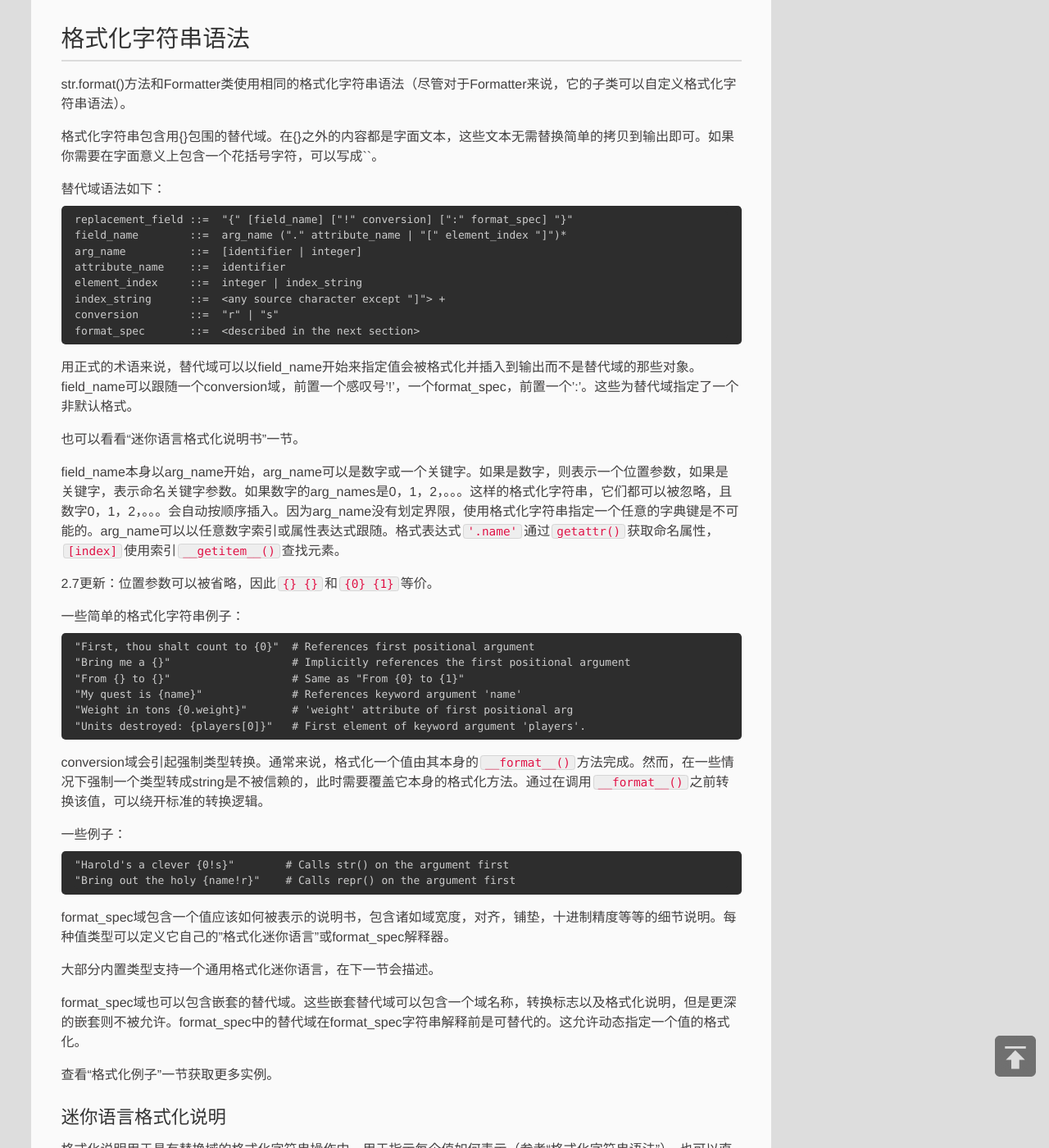
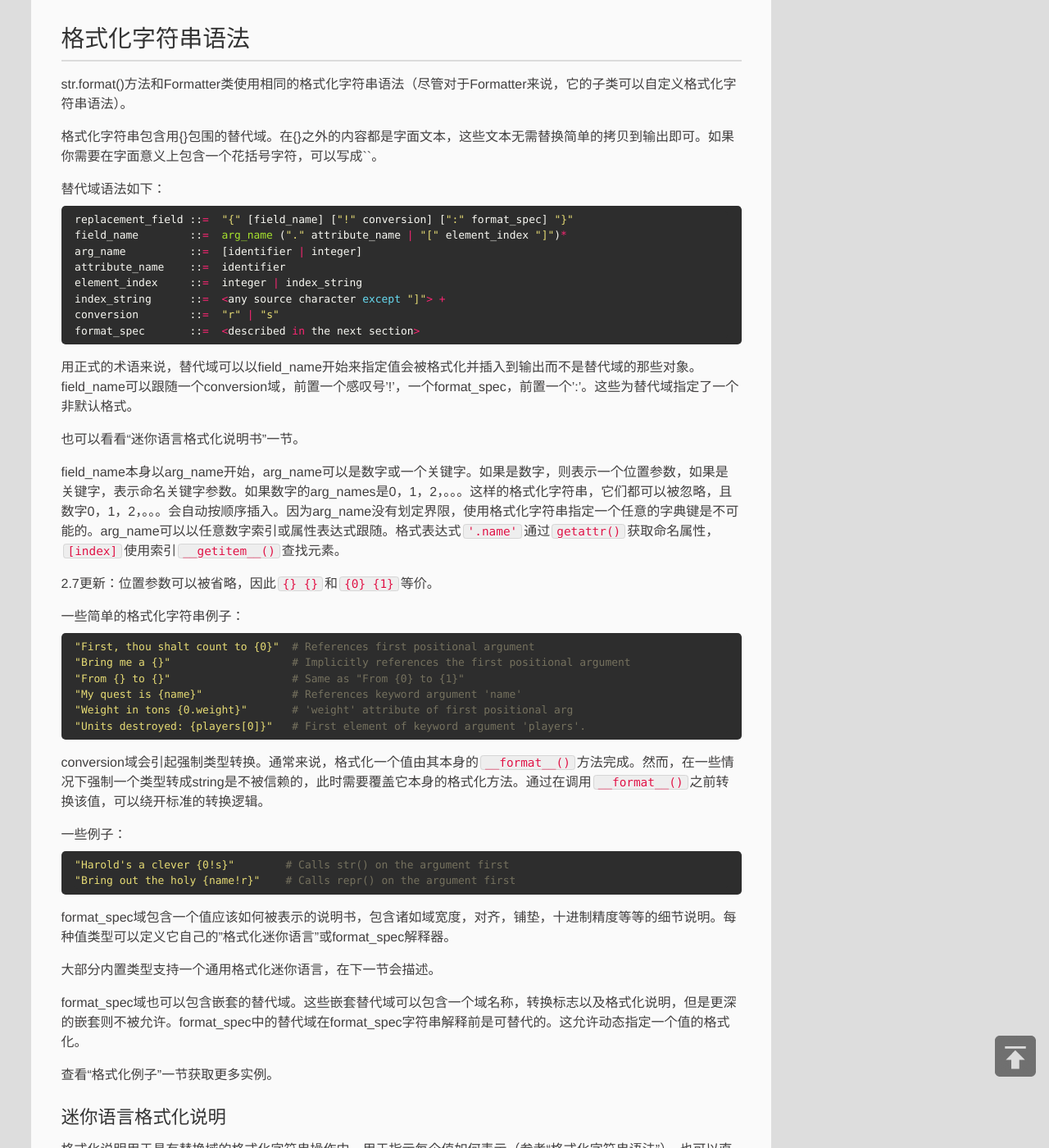
Before and after one commit to a12098718/cloudker.github.io, a Jekyll site: the page built from _posts/2017-04-19-python标准库-string.md, in a window 1280 px wide and 1400 px high, scrolled down 2989 px. Shown: the whole window at 82% size. Built offline with Jekyll 4.4.1, drawn with Linux system fonts in a browser that asks for light colours; Markdown is read by kramdown in place of the engine named in the settings; some of the changed text lies outside the part shown.

Commit message:
fixed format

````diff
--- a/_posts/2017-04-19-python标准库-string.md
+++ b/_posts/2017-04-19-python标准库-string.md
@@ -80,7 +80,7 @@ str.format()方法和Formatter类使用相同的格式化字符串语法（尽
 格式化字符串包含用{}包围的替代域。在{}之外的内容都是字面文本，这些文本无需替换简单的拷贝到输出即可。如果你需要在字面意义上包含一个花括号字符，可以写成`{{`和`}}`。
 
 替代域语法如下：
-```
+```python
 replacement_field ::=  "{" [field_name] ["!" conversion] [":" format_spec] "}"
 field_name        ::=  arg_name ("." attribute_name | "[" element_index "]")*
 arg_name          ::=  [identifier | integer]
@@ -99,7 +99,7 @@ field_name本身以arg_name开始，arg_name可以是数字或一个关键字。
 2.7更新：位置参数可以被省略，因此`{} {}`和`{0} {1}`等价。
 
 一些简单的格式化字符串例子：
-```
+```python
 "First, thou shalt count to {0}"  # References first positional argument
 "Bring me a {}"                   # Implicitly references the first positional argument
 "From {} to {}"                   # Same as "From {0} to {1}"
@@ -110,7 +110,7 @@ field_name本身以arg_name开始，arg_name可以是数字或一个关键字。
 conversion域会引起强制类型转换。通常来说，格式化一个值由其本身的`__format__()`方法完成。然而，在一些情况下强制一个类型转成string是不被信赖的，此时需要覆盖它本身的格式化方法。通过在调用`__format__()`之前转换该值，可以绕开标准的转换逻辑。
 
 一些例子：
-```
+```python
 "Harold's a clever {0!s}"        # Calls str() on the argument first
 "Bring out the holy {name!r}"    # Calls repr() on the argument first
 ```
@@ -130,7 +130,7 @@ format_spec域也可以包含嵌套的替代域。这些嵌套替代域可以包
 一个普通的转换是空串和你此前在该值调用的str()产生的结果相同。一个非空格式化串代表性的修改这个值。
 
 标准格式化说明的常见格式如下：
-```
+```python
 format_spec ::=  [[fill]align][sign][#][0][width][,][.precision][type]
 fill        ::=  <any character>
 align       ::=  "<" | ">" | "=" | "^"
````
Also changed, not shown: _posts/2017-05-15-PlaySms  1.4代码执行漏洞分析.md (+2 -2 lines).
